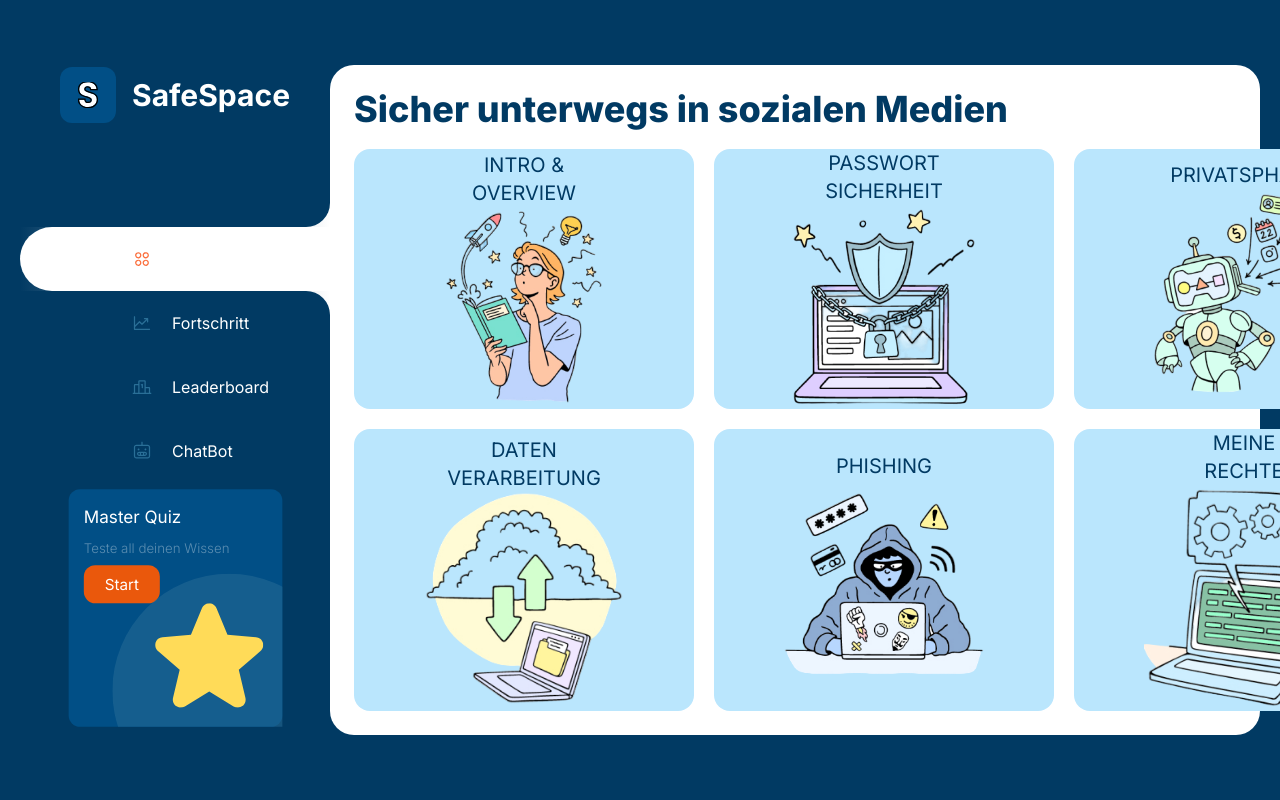
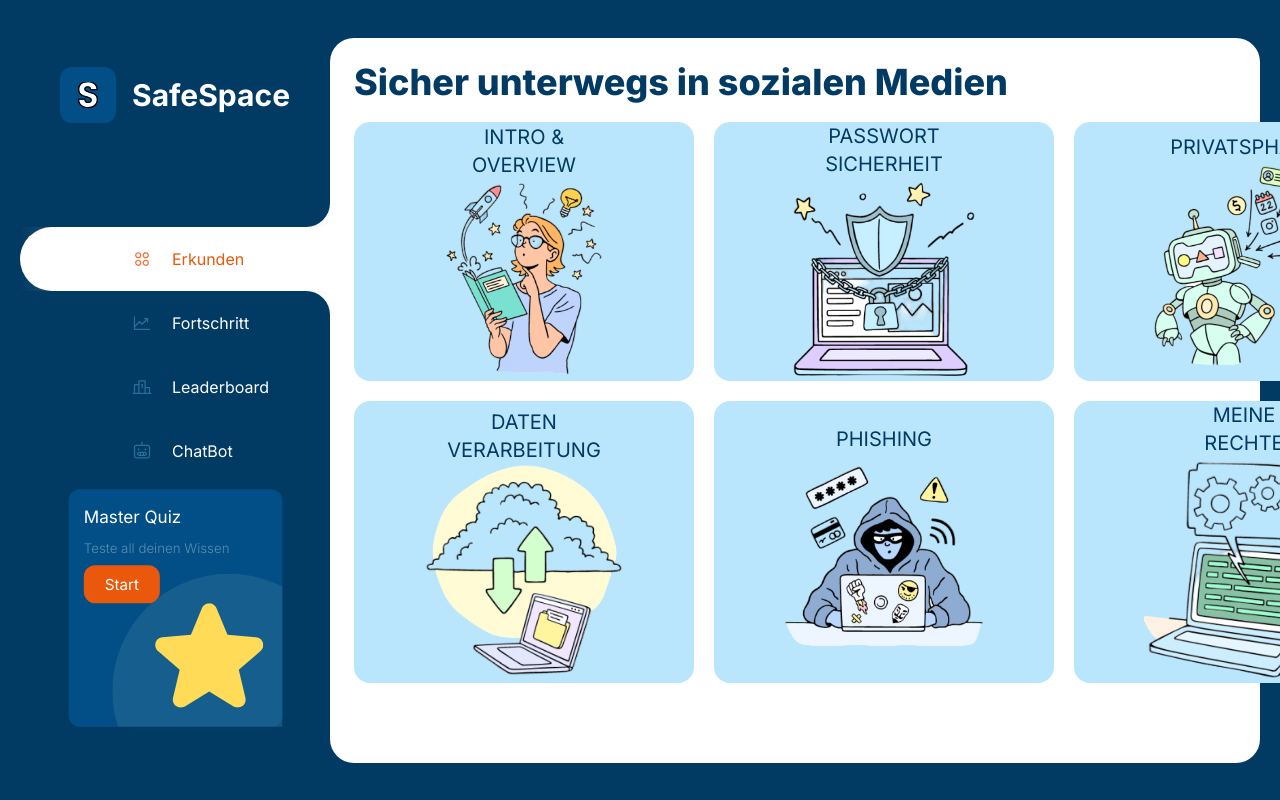
Before and after one commit to uwumarogie/ITBL-Datenschutz, a Next.js app: page /space in a window 1280 px wide. Shown: the top 800 px of the page. Built offline with nearby package versions, Linux system fonts and the light colour scheme.

Commit message:
chore: reproduce production bug and hopefully fixed it

```diff
--- a/src/app/space/layout.tsx
+++ b/src/app/space/layout.tsx
@@ -8,7 +8,8 @@ export default function Layout({ children }: { children: React.ReactNode }) {
   return (
     <div className="bg-blue-background min-h-screen overflow-auto bg-fixed">
       <div className="flex flex-row justify-center items-center min-h-screen p-5">
-        <div className="flex flex-col w-1/4 min-h-[630px] justify-between">
+        <div className="flex flex-col w-1/4 min-h-[625px] justify-between">
+
           <div className="flex flex-row space-x-4 justify-center items-center">
             <Link
               href="/space"
@@ -24,20 +25,17 @@ export default function Layout({ children }: { children: React.ReactNode }) {
             </Link>
             <h2 className="text-white text-3xl font-bold">SafeSpace</h2>
           </div>
+
           <Section />
           <UnlockMasterQuiz />
         </div>
 
         <div className="flex-grow flex justify-center items-center w-3/4 z-10">
-          <div className="bg-white rounded-3xl p-6 w-full min-h-[625px]">
-            <h1 className="text-blue-background text-4xl font-extrabold">
-              Sicher unterwegs in sozialen Medien
-            </h1>
+          <div className="bg-white rounded-3xl p-6 w-full min-h-[725px]">
             {children}
           </div>
         </div>
       </div>
-      {children}
     </div>
   );
 }
--- a/src/components/ExerciseNavigation.tsx
+++ b/src/components/ExerciseNavigation.tsx
@@ -1,11 +1,16 @@
 import ExerciseLink from "@/components/ExerciseLink";
+import React from "react";
 
 export function ExerciseNavigation() {
   return (
+      <div>
+      <h1 className="text-blue-background text-4xl font-extrabold">
+          Sicher unterwegs in sozialen Medien
+      </h1>
     <div className="flex flex-col justify-center">
-      <div className="flex flex-row mt-5 space-x-5">
-        <ExerciseLink
-          slug="/space/intro"
+        <div className="flex flex-row mt-5 space-x-5">
+            <ExerciseLink
+                slug="/space/intro"
           text="Intro & Overview"
           imageSrc="/intro.png"
         />
@@ -38,5 +43,6 @@ export function ExerciseNavigation() {
         />
       </div>
     </div>
+      </div>
   );
 }
--- a/src/components/Section.tsx
+++ b/src/components/Section.tsx
@@ -48,8 +48,8 @@ export function Section() {
         onClick={() => setSection("1")}
         href="/space"
         className={clsx(
-          "flex items-center justify-start px-28 flex-row space-x-5 min-w-60 max-w-96 min-h-16 active:text-orange-600 text-white bg-blue-background",
-          first && "bg-white rounded-l-full text-orange-600",
+          "flex items-center justify-start px-28 flex-row space-x-5 min-w-60 max-w-96 min-h-16 bg-blue-background",
+          first ? "bg-white rounded-l-full text-orange-600": "text-white",
           second && "rounded-br-3xl",
         )}
       >
@@ -76,11 +76,11 @@ export function Section() {
         onClick={() => setSection("2")}
         href="/space"
         className={clsx(
-          "flex items-center justify-start px-28 flex-row space-x-5 min-w-60 max-w-96 min-h-16 text-white",
+          "flex items-center justify-start px-28 flex-row space-x-5 min-w-60 max-w-96 min-h-16",
           first && "rounded-tr-3xl",
           second
             ? "bg-white rounded-l-full text-orange-600 rounded-tr-3xl"
-            : "bg-blue-background",
+            : "bg-blue-background text-white",
           third && "rounded-br-3xl",
         )}
       >
@@ -107,9 +107,9 @@ export function Section() {
         onClick={() => setSection("3")}
         href="/space"
         className={clsx(
-          "flex items-center justify-start px-28  flex-row space-x-5 min-w-60 max-w-96 min-h-16 bg-blue-background text-white",
+          "flex items-center justify-start px-28  flex-row space-x-5 min-w-60 max-w-96 min-h-16 bg-blue-background",
           fourth && "rounded-br-3xl",
-          third && "bg-white rounded-l-full text-orange-600",
+          third ? "bg-white rounded-l-full text-orange-600" : "text-white",
           second && "rounded-tr-3xl",
         )}
       >
@@ -136,10 +136,10 @@ export function Section() {
         onClick={() => setSection("4")}
         href="/space"
         className={clsx(
-          "flex items-center justify-start px-28 flex-row space-x-5 min-w-60 max-w-96 min-h-16 text-white",
+          "flex items-center justify-start px-28 flex-row space-x-5 min-w-60 max-w-96 min-h-16",
           fourth
             ? "bg-white text-orange-600 rounded-l-full"
-            : "bg-blue-background",
+            : "bg-blue-background text-white",
           third && "rounded-tr-3xl bg-blue-background",
         )}
       >
```
